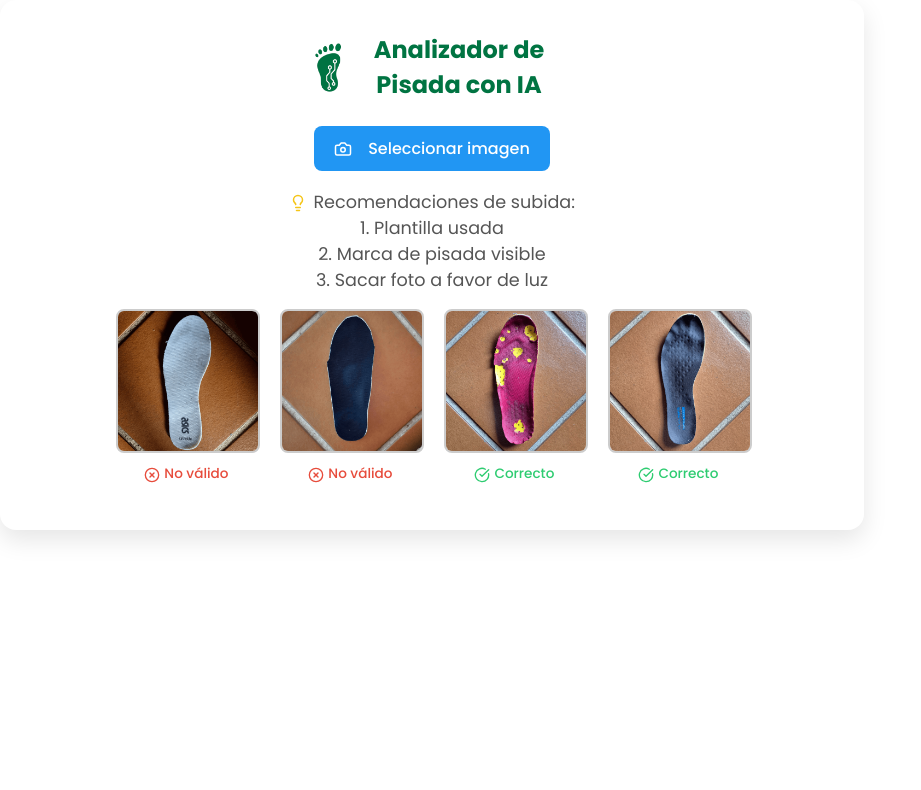
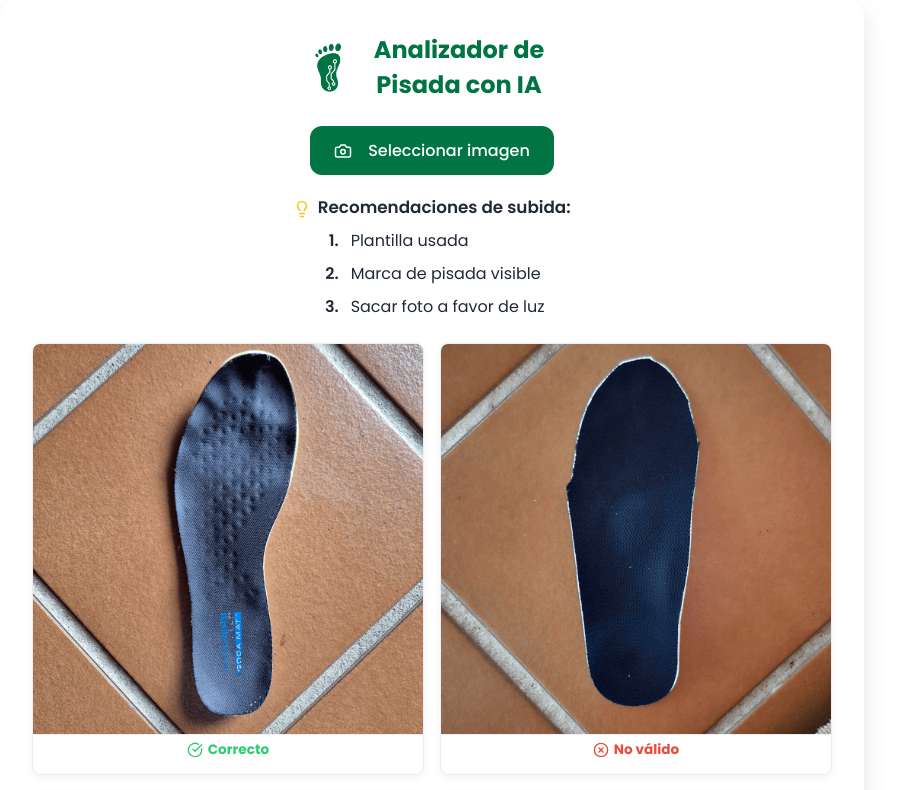
Before and after one commit to 9ness/scanner-ia-pisada, a Next.js app: page / in a window 1280 px wide. Shown: the top 790 px of the page, without its empty margins (0-921 px from the left). Built offline with nearby package versions, Linux system fonts and the light colour scheme.

Commit message:
fotos pisadas ejemplo 4

```diff
--- a/pages/index.js
+++ b/pages/index.js
@@ -197,24 +197,46 @@ export default function Home() {
 }
 
 .ejemplos-subida {
-  display: flex;
-  justify-content: center;
-  align-items: center;
-  flex-wrap: wrap;
-  gap: 1.5rem;
+  display: grid;
+  grid-template-columns: repeat(2, 1fr);
+  gap: 1rem;
   margin-top: 1rem;
+  padding-bottom: 2rem;
 }
 
+@media (max-width: 480px) {
+  .ejemplos-subida {
+    padding-bottom: 3rem;
+  }
+}
+
+
 .ejemplo {
+  background: white;
+  border-radius: 0.5rem;
+  box-shadow: 0 2px 8px rgba(0, 0, 0, 0.05);
+  overflow: hidden;
   text-align: center;
-  max-width: 140px;
+  border: 1px solid #eee;
 }
 
 .ejemplo img {
   width: 100%;
-  border-radius: 0.5rem;
-  border: 2px solid #ccc;
+  display: block;
   object-fit: cover;
+  border-bottom: 1px solid #eee;
+}
+
+.etiqueta {
+  padding: 0.5rem 0;
+  font-size: 0.9rem;
+  font-weight: 600;
+  font-family: 'Poppins', sans-serif;
+  display: flex;
+  justify-content: center;
+  align-items: center;
+  gap: 0.4rem;
+  background: white;
 }
 
 .texto-ejemplo {
@@ -255,6 +277,43 @@ export default function Home() {
   display: inline-block;
 }
 
+.recomendaciones-titulo {
+  font-size: 1.05rem;
+  font-weight: 600;
+  color: #1f2937;
+  font-family: 'Poppins', sans-serif;
+  text-align: center;
+  margin-top: 1.2rem;
+  margin-bottom: 0.5rem;
+}
+
+.recomendaciones-grid {
+  display: grid;
+  row-gap: 0.5rem;
+  justify-content: center;
+  padding: 0;
+  margin: 0 auto 1.5rem auto;
+  font-family: 'Poppins', sans-serif;
+  counter-reset: item;
+}
+
+.recomendaciones-grid li {
+  display: flex;
+  align-items: center;
+  font-size: 1rem;
+  color: #1f2937;
+}
+
+.recomendaciones-grid li::before {
+  counter-increment: item;
+  content: counter(item) ".";
+  font-weight: 600;
+  width: 1.2rem;
+  margin-right: 0.75rem;
+  text-align: right;
+  color: #1f2937;
+}
+
 .encabezado-logo-texto {
   display: flex;
   align-items: center;
@@ -266,7 +325,7 @@ export default function Home() {
   font-family: 'Poppins', sans-serif;
   font-size: 1.5rem;
   font-weight: 700;
-  color:#007442;
+  color: #007442;
   margin: 0;
   margin-right:1.5rem;
 }
@@ -274,7 +333,7 @@ export default function Home() {
 .spinner {
   width: 16px;
   height: 16px;
-  border: 2px solid #2ecc71;
+  border: 2px solid #6a994e;
   border-top: 2px solid transparent;
   border-radius: 50%;
   animation: spin 1s linear infinite;
@@ -331,11 +390,11 @@ export default function Home() {
   display: inline-flex;
   align-items: center;
   gap: 0.5rem;
-  padding: 10px 20px;
+  padding: 0.75rem 1.5rem;
   cursor: pointer;
-  background-color: #2196f3;
+  background-color: #007442;
   color: white;
-  border-radius: 8px;
+  border-radius: 12px;
   font-weight: 500;
   font-size: 1rem;
   border: none;
@@ -343,7 +402,7 @@ export default function Home() {
 }
 
 .custom-file-upload:hover {
-  background-color: #1976d2;
+  background-color: #007442;
 }
 
         .info-text {
@@ -383,10 +442,10 @@ export default function Home() {
           transition: background 0.3s ease;
         }
         .step.active {
-          background: #2ecc71;
+          background: #6a994e;
         }
         button {
-          background: #2ecc71;
+          background: #6a994e;
           color: white;
           border: none;
           padding: 0.75rem 1.5rem;
@@ -397,7 +456,7 @@ export default function Home() {
           margin-top: 1rem;
         }
         button:hover {
-          background: #27ae60;
+          background: #6a994e;
         }
         button:disabled {
           background: #bdc3c7;
@@ -511,49 +570,49 @@ export default function Home() {
   onChange={handleFileChange}
 />
           {!(result && zonasDetectadas.length > 0) && (
-  <p className="info-text">
-    <Lightbulb
-      size={18}
-      color="#f5c518"
-      style={{ verticalAlign: 'middle', marginRight: '0.4rem' }}
-    />
+  <div className="info-text">
+  <h3 className="recomendaciones-titulo">
+    <Lightbulb size={18} color="#f5c518" style={{ verticalAlign: 'middle', marginRight: '0.4rem' }} />
     Recomendaciones de subida:
-    <br />
-    1. Plantilla usada<br />
-    2. Marca de pisada visible<br />
-    3. Sacar foto a favor de luz
-  </p>
+  </h3>
+  <ol className="recomendaciones-grid">
+    <li><span>Plantilla usada</span></li>
+    <li><span>Marca de pisada visible</span></li>
+    <li><span>Sacar foto a favor de luz</span></li>
+  </ol>
+</div>
+
 )}
 
 
           {!preview && (
   <div className="ejemplos-subida">
     <div className="ejemplo">
-      <img src="/plantillanovalida1.png" alt="Ejemplo incorrecto 1" />
-      <p className="texto-ejemplo incorrecto">
-        <XCircle size={16} style={{ verticalAlign: 'middle', marginRight: '0.3rem' }} />
-        No válido
+      <img src="/plantillavalida2.png" alt="Ejemplo correcto 1" />
+      <p className="texto-ejemplo correcto">
+        <CheckCircle size={16} style={{ verticalAlign: 'middle', marginRight: '0.3rem' }} />
+        <strong>Correcto</strong>
       </p>
     </div>
     <div className="ejemplo">
-      <img src="/plantillanovalida2.png" alt="Ejemplo incorrecto 2" />
+      <img src="/plantillanovalida2.png" alt="Ejemplo incorrecto 1" />
       <p className="texto-ejemplo incorrecto">
         <XCircle size={16} style={{ verticalAlign: 'middle', marginRight: '0.3rem' }} />
-        No válido
+        <strong>No válido</strong>
       </p>
     </div>
     <div className="ejemplo">
-      <img src="/plantillavalida1.png" alt="Ejemplo correcto 1" />
+      <img src="/plantillavalida1.png" alt="Ejemplo correcto 2" />
       <p className="texto-ejemplo correcto">
         <CheckCircle size={16} style={{ verticalAlign: 'middle', marginRight: '0.3rem' }} />
-        Correcto
+        <strong>Correcto</strong>
       </p>
     </div>
     <div className="ejemplo">
-      <img src="/plantillavalida2.png" alt="Ejemplo correcto 2" />
-      <p className="texto-ejemplo correcto">
-        <CheckCircle size={16} style={{ verticalAlign: 'middle', marginRight: '0.3rem' }} />
-        Correcto
+      <img src="/plantillanovalida1.png" alt="Ejemplo incorrecto 2" />
+      <p className="texto-ejemplo incorrecto">
+        <XCircle size={16} style={{ verticalAlign: 'middle', marginRight: '0.3rem' }} />
+        <strong>No válido</strong>
       </p>
     </div>
   </div>
@@ -583,7 +642,7 @@ export default function Home() {
                   {steps.map((_, index) => (
                     <div
                       key={index}
-                      className={`step ${index < progressStep ? 'active' : ''}`}
+                      className={`step ${(index < progressStep || (index === 0 && loading)) ? 'active' : ''}`}
                     />
                   ))}
                 </div>
```
